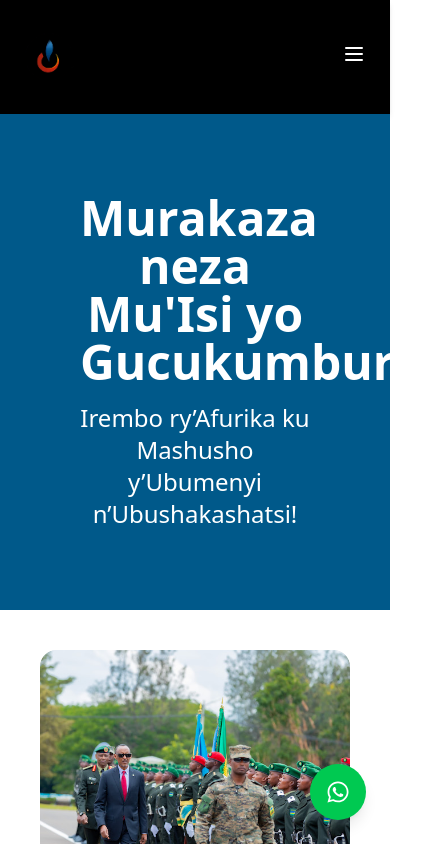
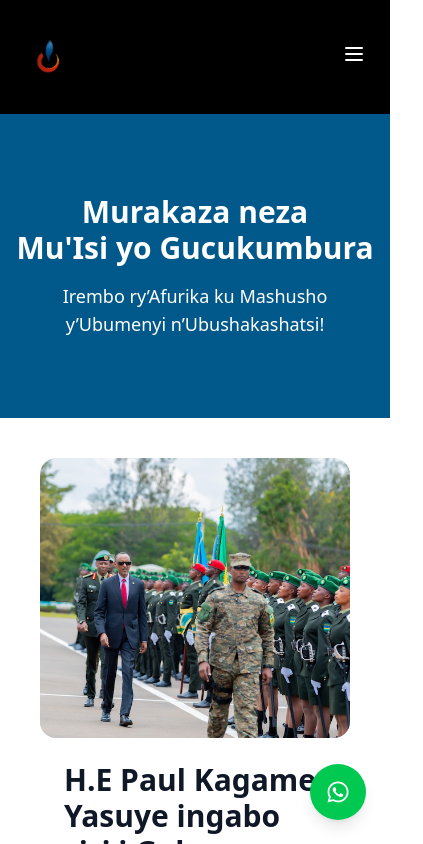
Before and after one commit to David-jano/red-blue-jd-website, a Next.js app: page / in a window 390 px wide. Shown: the top 844 px of the page, 423 px wide, since content can reach past the window. Built offline with nearby package versions, Linux system fonts and the light colour scheme.

Commit message:
newly section-2 support mobile responsiveness

```diff
--- a/app/page.tsx
+++ b/app/page.tsx
@@ -9,14 +9,15 @@ export default function Home() {
   return (
     <>
      <Navbar />
-    <div className="bg-sky-800 py-20 md:py-40 text-center text-white px-20">
-  <h1 className="text-5xl md:text-7xl font-extrabold mb-4">
+    <div className="bg-sky-800 py-20 md:py-40 text-center text-white px-4 sm:px-8 md:px-20">
+  <h1 className="text-3xl sm:text-4xl md:text-7xl font-extrabold mb-4">
     Murakaza neza <br /> Mu'Isi yo Gucukumbura
   </h1>
-  <p className="text-2xl font-light">
+  <p className="text-lg sm:text-xl md:text-2xl font-light">
     Irembo ry’Afurika ku Mashusho y’Ubumenyi n’Ubushakashatsi!
   </p>
-</div>
+    </div>
+
 {/*=================================cards layout section*=======================================================*/}
 
 <div className="max-w-7xl mx-auto p-10">
```
